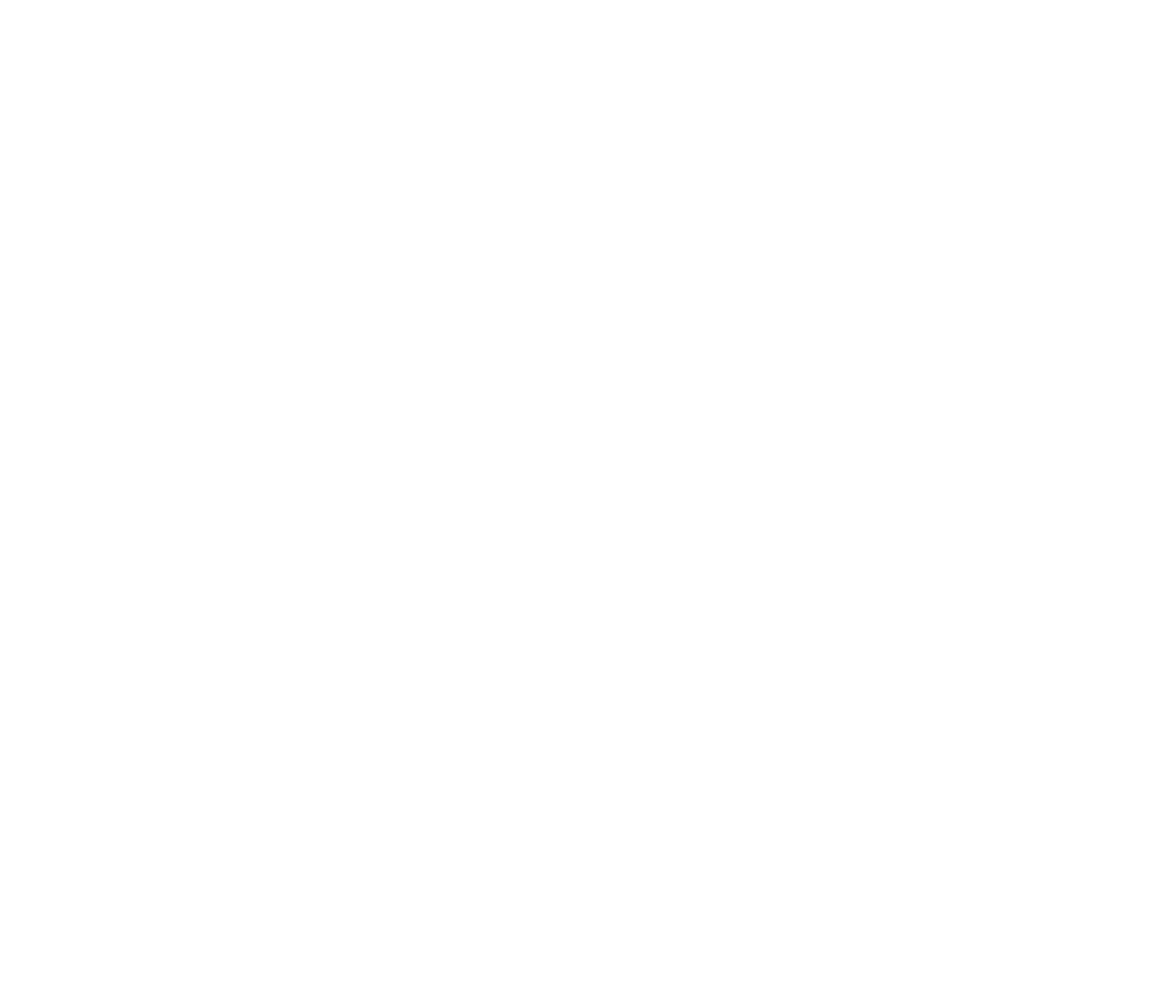
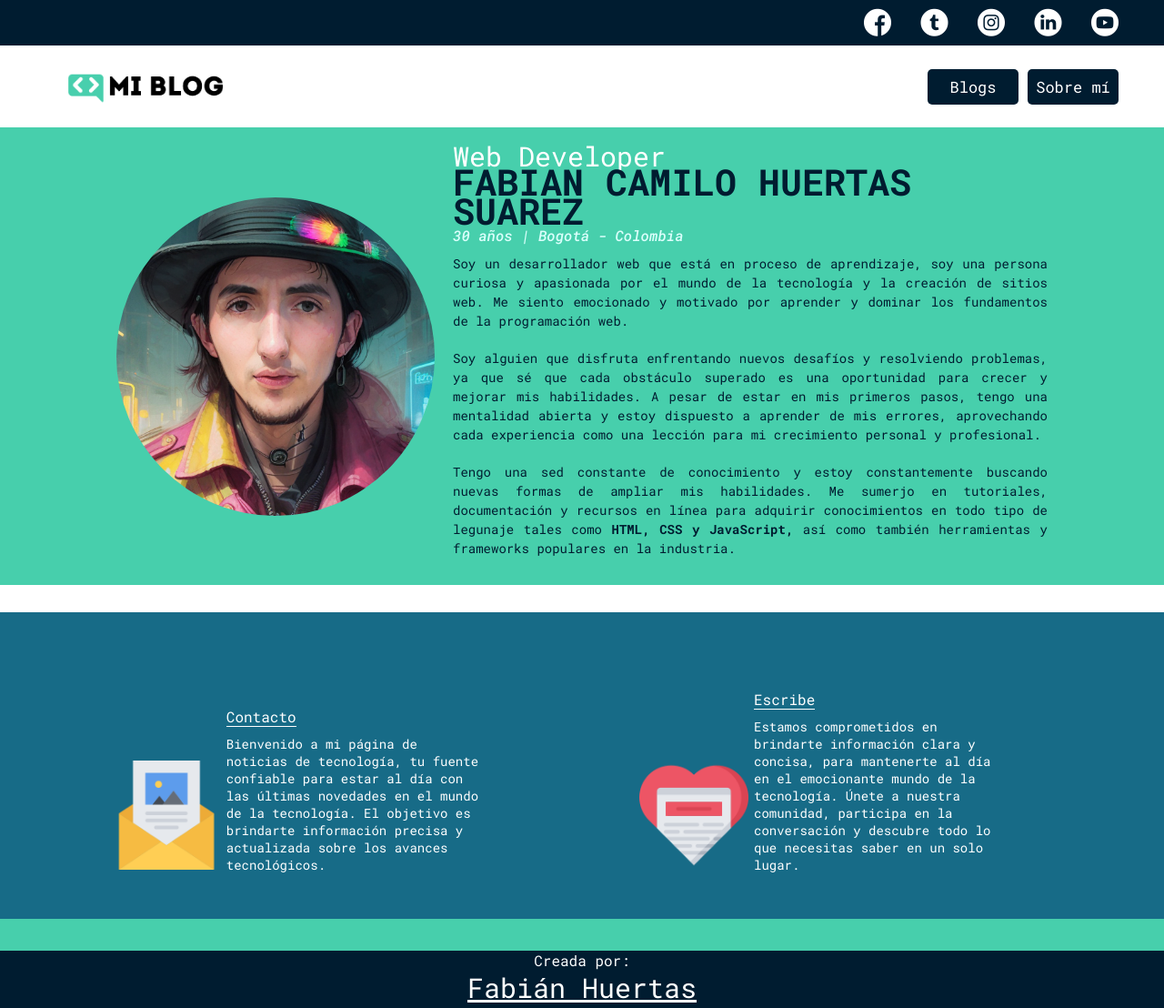
Before and after one commit to Naibaf93/Platzi-Blog, a plain HTML site: page perfil.html in a window 1280 px wide. Shown: the whole page at 91% size. Before the commit the page ends 800 px from the top, so only its background shows below. Drawn offline with Linux system fonts and the light colour scheme.

Commit message:
maquetacion y estilos del perfil.html

```diff
--- a/css/main.css
+++ b/css/main.css
@@ -267,6 +267,68 @@ nav .profile-link a:hover {
     font-size: 1.4rem;
 }
 
+/* Profile */
+
+.profile__container {
+    width: 100%;
+    display: flex;
+    flex-direction: column;
+    align-items: center;
+}
+
+.header__container {
+    width: 100%;
+    background-color: #47cfac;
+    min-height: 440px;
+    margin-bottom: 30px;
+}
+
+.header__profile {
+    display: flex;
+    flex-direction: row;
+    align-items: center;
+    width: 80%;
+    gap: 20px;
+    margin: 0 auto;
+    padding: 20px 0;
+}
+
+.profile__image {
+    display: block;
+    width: 350px;
+    height: auto;
+    max-width: 400px;
+    border-radius: 50%;
+}
+
+.profession {
+    color: white;
+    font-size: 3rem;
+    line-height: .8;
+}
+
+.profile__name {
+    line-height: 1;
+    font-size: 4rem;
+    color: #001C30;
+    line-height: .8;
+}
+
+.profile__date {
+    color: var(--mint);
+    margin-bottom: 20px;
+    color: #DAFFFB;
+    font-size: 1.6rem;
+}
+
+.profile__description {
+    padding: 10px 0;
+    text-align: justify;
+    color: #001C30;
+    line-height: 1.5;
+    font-size: 1.4rem;
+}
+
 /* Contact info */
 
 .contact-info {
--- a/perfil.html
+++ b/perfil.html
@@ -0,0 +1,75 @@
+<!DOCTYPE html>
+<html lang="es">
+<head>
+    <meta charset="UTF-8">
+    <meta http-equiv="X-UA-Compatible" content="IE=edge">
+    <meta name="viewport" content="width=device-width, initial-scale=1.0">
+    <title>Mi Blog</title>
+    <link rel="stylesheet" href="css/main.css">
+    <link rel="stylesheet" href="css/font/flaticon.css">
+</head>
+<body>
+    <header>
+        <section class="header-icons-container">
+            <div class="icons">
+                <a href="https://www.facebook.com/fkamiilo/"><span class="flaticon-001-facebook"></span></a>
+                <a href="https://twitter.com/NaibafSatreuh"><span class="flaticon-002-twitter"></span></a>
+                <a href=""><span class="flaticon-011-instagram"></span></a>
+                <a href="https://www.linkedin.com/in/fabian-huertas/"><span class="flaticon-010-linkedin"></span></a>
+                <a href=""><span class="flaticon-008-youtube"></span></a>
+            </div>
+        </section>
+        <nav>
+            <section class="nav-logo-container">
+                <a href=""><img src="/Desing/logo-negro_5e54ab1b-d3f0-47d9-a4d1-d1b4cf9ba825.png" alt="Logo blog"></a>
+            </section>
+            <section class="profile-link">
+                <a href="./blogs.html">Blogs</a>
+                <a href="perfil.html">Sobre mí</a>
+            </section>
+        </nav>
+    </header>
+
+    <main class="blog-container">
+        <div class="profile__container">
+            <section class="header__container">
+                <article class="header__profile">
+                    <div class="profile__image-container">
+                        <img class="profile__image" src="/assets/img/profile.png" alt="imagen mostrando dispositivos tecnológicos antigüos">
+                    </div>
+                    <div class="profile__content">
+                        <P class="profession profession--white">Web Developer</P>
+                        <h1 class="profile__name">FABIAN CAMILO HUERTAS  SUAREZ</h1>
+                        <em class="profile__date">30 años | Bogotá - Colombia</em>
+                        <p class="profile__description">Soy un desarrollador web que está en proceso de aprendizaje, soy una persona curiosa y apasionada por el mundo de la tecnología y la creación de sitios web. Me siento emocionado y motivado por aprender y dominar los fundamentos de la programación web.</p>
+                        <p class="profile__description">Soy alguien que disfruta enfrentando nuevos desafíos y resolviendo problemas, ya que sé que cada obstáculo superado es una oportunidad para crecer y mejorar mis habilidades. A pesar de estar en mis primeros pasos, tengo una mentalidad abierta y estoy dispuesto a aprender de mis errores, aprovechando cada experiencia como una lección para mi crecimiento personal y profesional.</p>
+                        <p class="profile__description">Tengo una sed constante de conocimiento y estoy constantemente buscando nuevas formas de ampliar mis habilidades. Me sumerjo en tutoriales, documentación y recursos en línea para adquirir conocimientos en todo tipo de legunaje tales como <b>HTML, CSS y JavaScript,</b> así como también herramientas y frameworks populares en la industria.</p>
+                    </div>
+                </article>
+            </section>
+        </div>
+        <section class="contact-info">
+            <div class="contact-left">
+                <img src="./Desing/013-newsletter_a1023c3e-defc-4af7-8010-9172411f135f.png" alt="Imagen contacto">
+                <div>
+                    <a href="">Contacto</a>
+                    <p>Bienvenido a mi página de noticias de tecnología, tu fuente confiable para estar al día con las últimas novedades en el mundo de la tecnología. El objetivo es brindarte información precisa y actualizada sobre los avances tecnológicos.</p>
+                </div>
+            </div>
+            <div class="contact-right">
+                <img src="./Desing/006-like_cb942990-375a-4533-afe7-e9bb567ff7ab.png" alt="Imagen escribenos">
+                <div>
+                    <a href="">Escribe</a>
+                    <p> Estamos comprometidos en brindarte información clara y concisa, para mantenerte al día en el emocionante mundo de la tecnología. Únete a nuestra comunidad, participa en la conversación y descubre todo lo que necesitas saber en un solo lugar.</p>
+                </div>
+            </div>
+        </section>
+
+    </main>
+
+    <footer>
+        <p>Creada por:</p>
+        <a href="https://github.com/Naibaf93">Fabián Huertas</a>
+    </footer>
+</body>
+</html>
```
Also changed, not shown: assets/img/profile.png (added).
